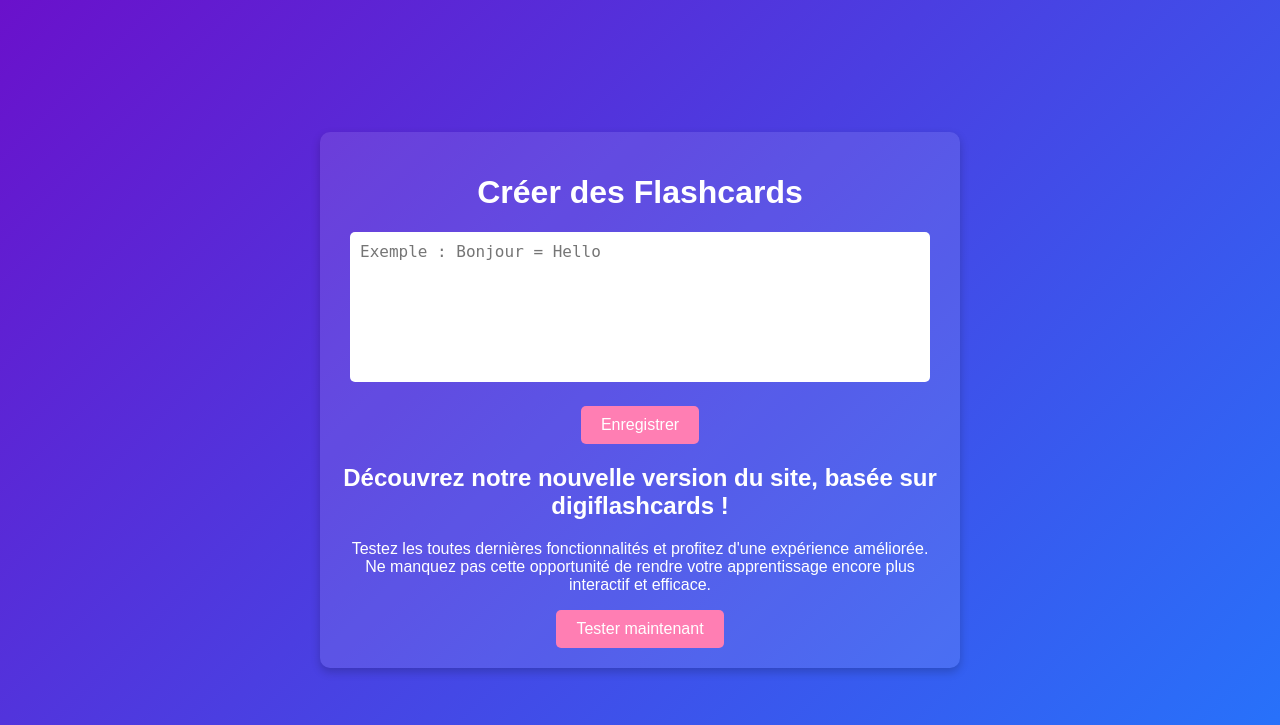
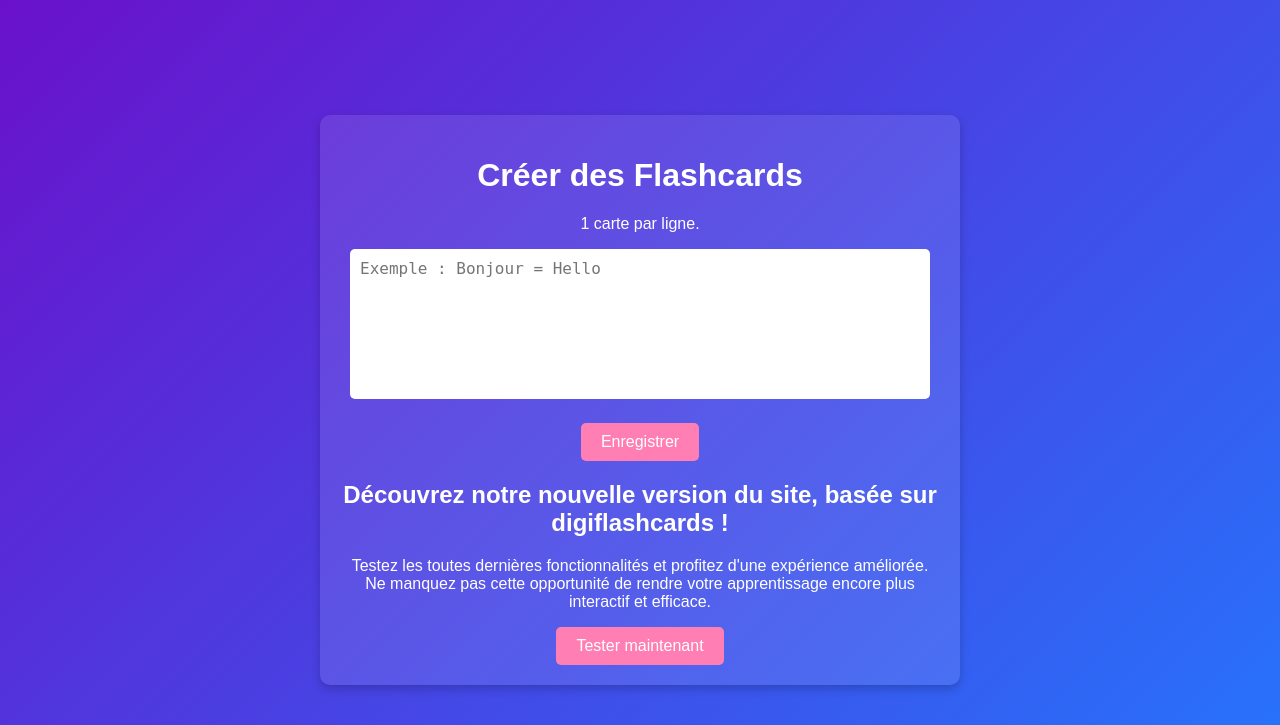
Before and after one commit to trisout78/flashcards, a PHP site: page / in a window 1280 px wide. Shown: the top 725 px of the page. Run offline with PHP 8.4, Linux system fonts and the light colour scheme.

Commit message:
Update index.php

```diff
--- a/index.php
+++ b/index.php
@@ -94,6 +94,7 @@ if ($_SERVER['REQUEST_METHOD'] === 'POST') {
 <body>
     <div class="container">
         <h1>Créer des Flashcards</h1>
+        <p>1 carte par ligne.</p>
         <?php if (isset($message)) echo "<p>$message</p>"; ?>
         <form method="POST" action="index.php">
             <textarea name="flashcards" placeholder="Exemple : Bonjour = Hello" required></textarea>
```
